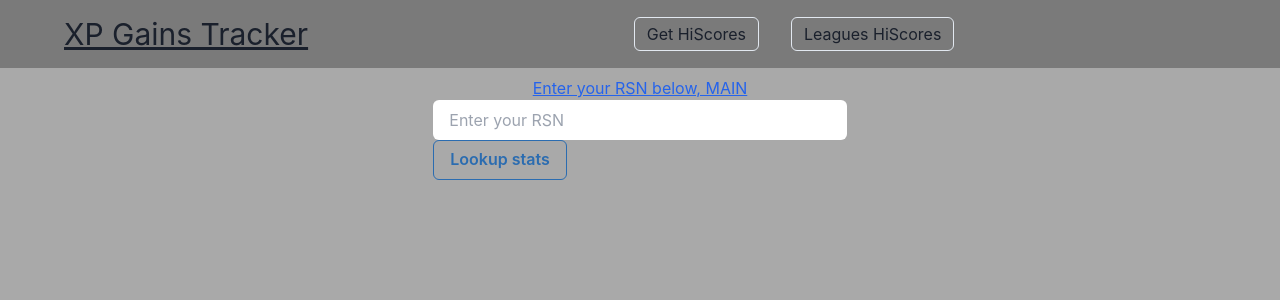
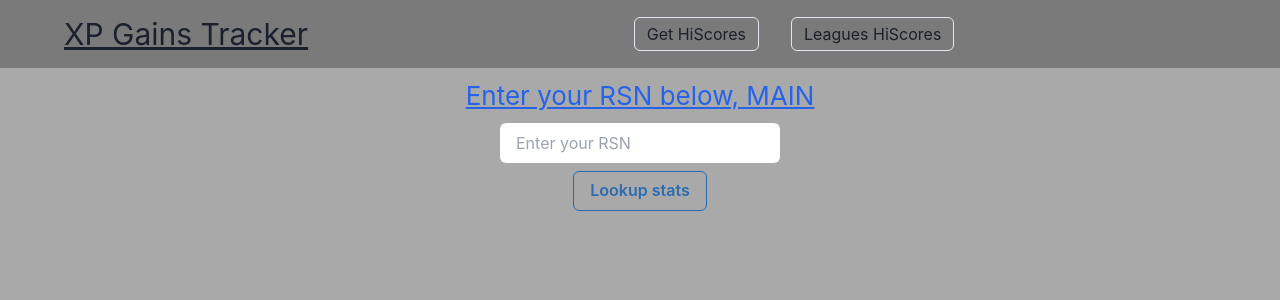
Before and after one commit to kevindarbydev/OSRS-Express-Vite, a React (Vite) app in the folder client/: page /HiScores in a window 1280 px wide. Shown: the top 300 px of the page. Built offline with nearby package versions, Linux system fonts and the light colour scheme.

Commit message:
chakra styles

```diff
--- a/client/src/components/Layout.tsx
+++ b/client/src/components/Layout.tsx
@@ -9,9 +9,9 @@ interface Props {
 const Layout: React.FC<Props> = ({ children }) => {
   return (
     <>
-      <Header margin="4rem" />
+      <Header />
       <main>
-        <Grid className="flex">{children}</Grid>
+        <Grid className="flex" >{children}</Grid>
       </main>
     </>
   );
--- a/client/src/components/SkillCard.tsx
+++ b/client/src/components/SkillCard.tsx
@@ -13,7 +13,7 @@ interface Props {
   };
 }
 
-const SkillCard = ({ skill }: Props) => {
+const SkillCard = ({ skill, rsn }: Props) => {
 
 
   return (
@@ -44,7 +44,8 @@ const SkillCard = ({ skill }: Props) => {
           <ProgressBar xp={skill.data.xp} level={skill.data.level} />
         </GridItem>
       ) : (
-        <GridItem backgroundColor="teal">
+        <GridItem backgroundColor="teal" padding={4}>
+          <Text fontSize="h2" fontWeight="bold">{rsn}</Text>
           <Text variant="h6">{skill.name}</Text>
           <Text variant="subtitle1">Rank: {skill.data.rank}</Text>
           <Text variant="subtitle1">Level: {skill.data.level}</Text>
--- a/client/src/components/SkillsGrid.tsx
+++ b/client/src/components/SkillsGrid.tsx
@@ -8,15 +8,17 @@ interface Props {
       level: number;
       xp: number;
     };
-  };
+  },
+  rsn: string;
 }
-const SkillsGrid = ({ skillsData }: Props) => {
+const SkillsGrid = ({ skillsData, rsn }: Props) => {
   return (
-    <Grid margin="0 2rem 0 rem" h='400px' templateColumns="repeat(8, 1fr)" templateRows="repeat(4,1fr)" gap={6}>
+    <Grid marginTop={4} marginLeft={12} marginRight={12} h='750px' templateColumns="repeat(8, 1fr)" templateRows="repeat(4,1fr)" gap={6}>
       <>
         {Object.entries(skillsData).map(([skillName, skillData]) => (
           <SkillCard
             key={skillName}
+            rsn={rsn}
             skill={{ name: skillName, data: skillData }}
           />
         ))}
--- a/client/src/pages/HiScores.tsx
+++ b/client/src/pages/HiScores.tsx
@@ -1,7 +1,7 @@
 import { useState, useEffect, FormEvent } from "react";
 import Layout from "../components/Layout";
 import SkillsGrid from "../components/SkillsGrid";
-import { Input, Text, Button, Grid } from "@chakra-ui/react";
+import { Input, Text, Button, Grid, Box } from "@chakra-ui/react";
 
 // interface Bosses {
 //   [key: string]: {
@@ -35,18 +35,23 @@ const Hiscores = () => {
   return (
     <>
       <Layout>
-        <div className="flex flex-col items-center mt-2">
-          <Text fontSize="h5" className="underline text-blue-600">
+        <Box className="flex flex-col items-center mt-2">
+          <Text
+            fontSize="26"
+            className="underline text-blue-600"
+            marginBottom={2}
+          >
             Enter your RSN below, MAIN
           </Text>
           <form onSubmit={(e) => handleSubmit(e)}>
             <Input
-              id="outlined-basic"
               placeholder="Enter your RSN"
               variant="outlined"
+              marginBottom={2}
               value={rsn}
               onChange={(event) => setRsn(event.target.value)}
             />
+            <Box className="flex flex-col items-center">
               <Button
                 variant="outline"
                 colorScheme="blue"
@@ -55,11 +60,12 @@ const Hiscores = () => {
               >
                 Lookup stats{" "}
               </Button>
+            </Box>
           </form>
-        </div>
+        </Box>
         {playerData && (
           <>
-            <SkillsGrid skillsData={playerData} />
+              <SkillsGrid skillsData={playerData} rsn={rsn} />
           </>
         )}
       </Layout>
```
Lines whose indentation alone changed are shown as unchanged.
